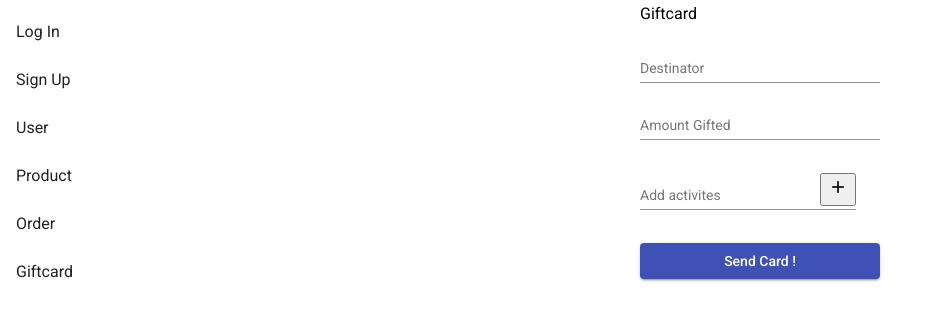
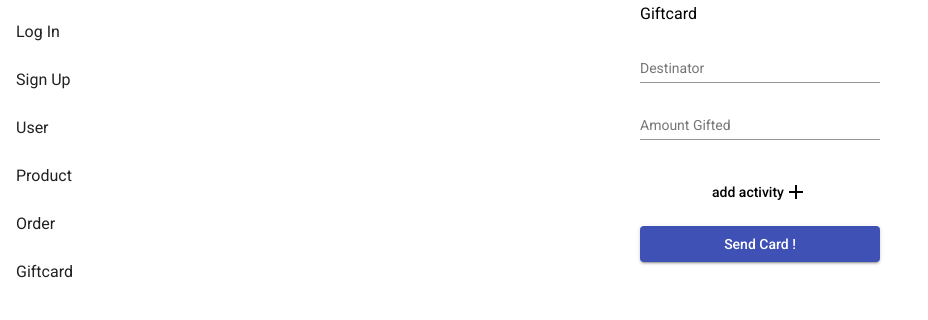
Before and after one commit to ElMachistador/forms, an Angular app: page /giftcard in a window 1280 px wide. Shown: the top 320 px of the page, without its empty margins (0-928 px from the left). Built offline with nearby package versions, Linux system fonts and the light colour scheme.

Commit message:
GiftCard FormArray done

```diff
--- a/src/app/giftcard/giftcard.component.html
+++ b/src/app/giftcard/giftcard.component.html
@@ -13,15 +13,17 @@
   </mat-form-field>
 
 
-  <div>
+
+  <div *ngFor="let control of activities.controls">
     <mat-form-field>
-      <mat-label for="activites">Add activites</mat-label>
-      <input [formControl]="form" matInput="text" name="activites">
-      <button matSuffix (click)="addActivity($event)">
-        <mat-icon>add</mat-icon>
-      </button>
+      <mat-label for="activities">Add activites</mat-label>
+      <input matInput [formControl]="$any(control)" type="text" name="activities">
     </mat-form-field>
   </div>
+  <button mat-button (click)="addActivity($event)">
+    <span>add activity</span>
+    <mat-icon>add</mat-icon>
+  </button>
 
   <button mat-raised-button color="primary" type="submit">Send Card !</button>
 </form>
--- a/src/app/giftcard/giftcard.component.ts
+++ b/src/app/giftcard/giftcard.component.ts
@@ -13,25 +13,27 @@ interface GiftCard {
   styleUrls: ['./giftcard.component.scss']
 })
 export class GiftcardComponent {
-  form = new FormControl()
   formGroup = new FormGroup({
     email: new FormControl(),
     price: new FormControl(),
-    activities: new FormArray([])
+    activities: new FormArray([
+    ])
   })
   giftcard: GiftCard[] = []
 
+
+  get activities() {
+    return this.formGroup.get("activities") as FormArray
+  }
+
   addActivity(event: Event) {
-    if (this.form.valid) {
-      event.preventDefault()
-      const activity = this.form.value
-      this.formGroup.value.activities.push(activity)
-      this.form.reset()
-    }
+    event.preventDefault()
+    const control = new FormControl()
+    this.activities.push(control)
   }
 
   send() {
-    if(this.formGroup.valid){
+    if (this.formGroup.valid) {
       this.giftcard.push(this.formGroup.value)
       this.formGroup.reset()
     }
```
